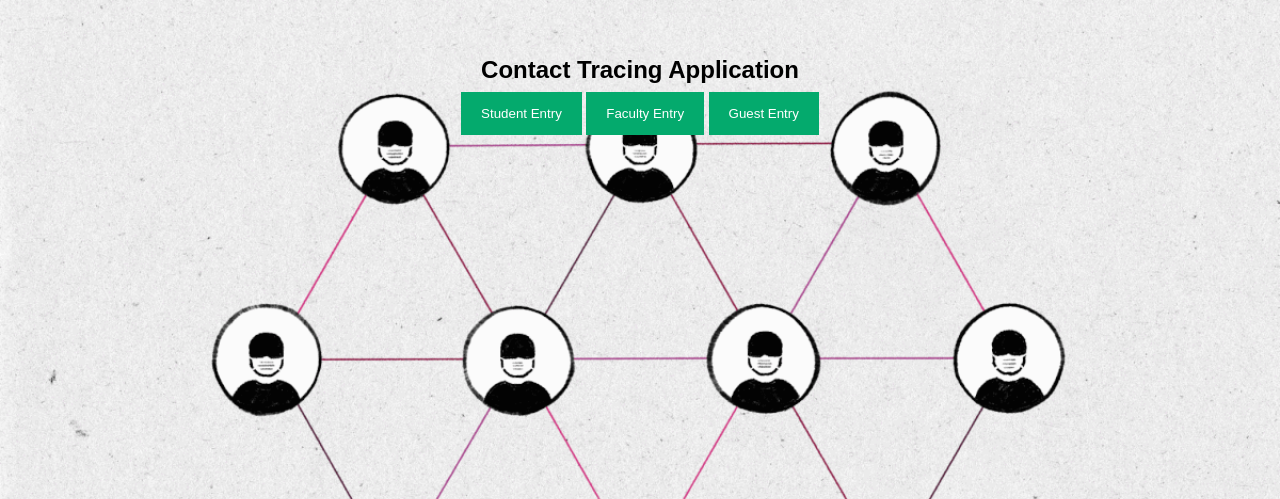
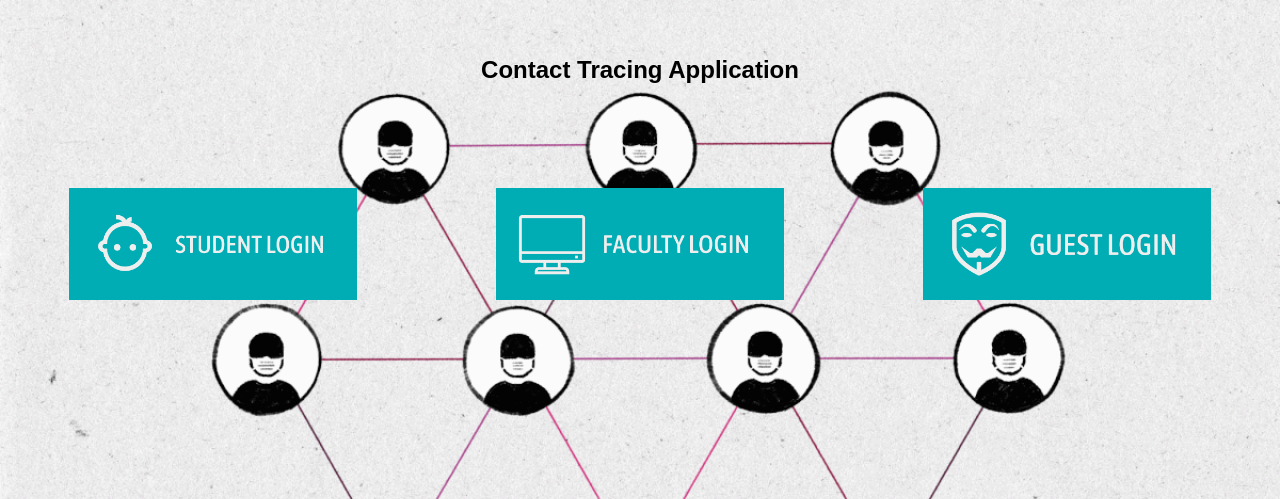
Before and after one commit to kcayme/web_dev, a PHP site: page /mode.php in a window 1280 px wide. Shown: the top 499 px of the page. Run offline with PHP 8.4, Linux system fonts and the light colour scheme.

Commit message:
Added buttons to mode.php

```diff
--- a/mode.php
+++ b/mode.php
@@ -146,6 +146,48 @@ input[type='email']{
      width: 100%;
   }
 }
+.buttonContainers{
+
+  display:flex;
+
+}
+.zoomb1{
+
+  transition: transform .2s;
+  flex-grow:1;
+
+}
+.zoomb2{
+
+  transition: transform .2s;
+  flex-grow:1;
+
+}
+.zoomb3{
+
+  transition: transform .2s;
+  flex-grow:1;
+
+}
+.zoomb1:hover {
+
+  transform: scale(1.2);
+  cursor: pointer;
+
+
+}
+.zoomb2:hover {
+
+  transform: scale(1.2);
+  cursor: pointer;
+
+}
+.zoomb3:hover {
+
+  transform: scale(1.2);
+  cursor: pointer;
+
+}
 </style>
 </head>
 <body>
@@ -153,10 +195,17 @@ input[type='email']{
 
 
 <center><h2><br><br>Contact Tracing Application</h2>
-
-<button onclick="document.getElementById('id01').style.display='block'" style="width:auto;">Student Entry</button>
-<button onclick="document.getElementById('id02').style.display='block'" style="width:auto;">Faculty Entry</button>
-<button onclick="document.getElementById('id03').style.display='block'" style="width:auto;">Guest Entry</button></center>
+<div class = "buttonContainers">
+  <div class = "zoomb1">
+    <img src="StudentLogin.png" onclick="document.getElementById('id01').style.display='block'" style="width:75%;" />
+  </div>
+  <div class = "zoomb2">
+    <img src="FacultyLogin.png" onclick="document.getElementById('id02').style.display='block'" style="width:75%;" />
+  </div>
+  <div class = "zoomb3">
+    <img src="GuestLogin.png" onclick="document.getElementById('id03').style.display='block'" style="width:75%;" /></center>
+  </div>
+</div>
 
 <div id="id01" class="modal">
 
--- a/style.css
+++ b/style.css
@@ -125,3 +125,16 @@ a:hover{
   align-items: center;
   justify-content: space-between;
 }
+
+.zoom {
+  padding: 50px;
+  background-color: green;
+  transition: transform .2s; /* Animation */
+  width: 200px;
+  height: 200px;
+  margin: 0 auto;
+}
+
+.zoom:hover {
+  transform: scale(1.5); /* (150% zoom - Note: if the zoom is too large, it will go outside of the viewport) */
+}
--- a/verify.php
+++ b/verify.php
@@ -32,9 +32,6 @@
                 <b>Previous Time In: </b>$prev_timein<br>
                 </p>";
             }
-        }
-        else{
-            echo "<p>ID Number not registered!</p>";
         }
     }
     else if (isset($_POST['f_submit'])) {
```
Also changed, not shown: admin_verify.php (+4 -3 lines), FacultyLogin.png (added), GuestLogin.png (added), StudentLogin.png (added).
